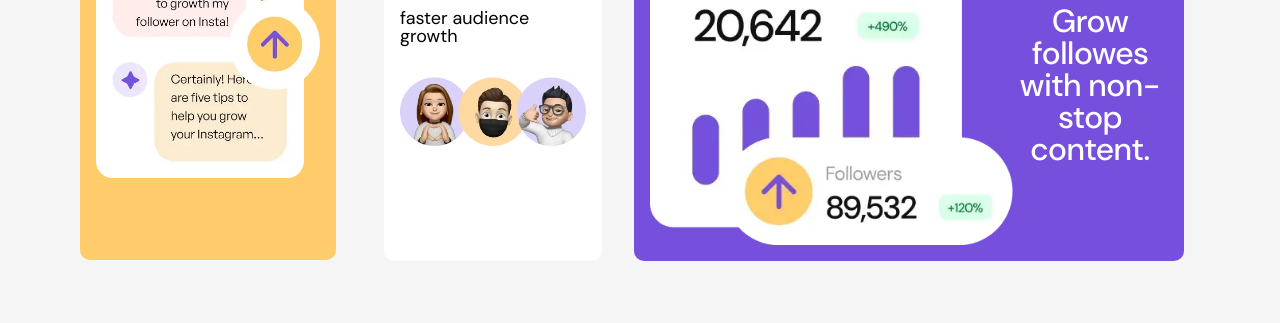
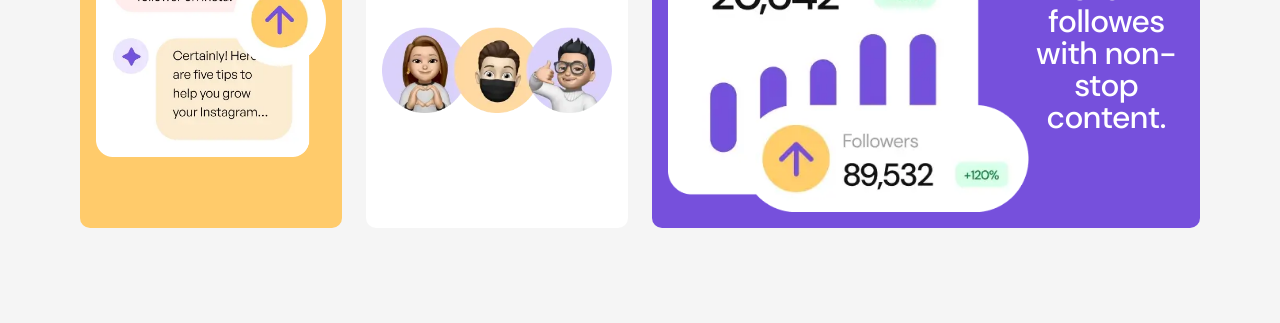
Before and after one commit to lugaria-tech/bento-grid-main, a plain HTML site: page index.html in a window 1280 px wide. Shown: the part 742-1065 px from the top of the page. After the commit the page ends 1001 px from the top, so only its background shows below. Drawn offline with Linux system fonts and the light colour scheme.

Commit message:
fixed layout inconsistencies on desktop

```diff
--- a/index.html
+++ b/index.html
@@ -51,7 +51,6 @@
         </p>
       </section>
 
-      <section class="footer">
       <section class="grow-followers bg-purple-dark border-cl">
         <img
           src="assets/images/illustration-grow-followers.webp"
@@ -67,7 +66,6 @@
           src="assets/images/illustration-audience-growth.webp"
           alt="audience-growth"
         />
-        </section>
       </section>
 
       <aside class="aside">
--- a/style.css
+++ b/style.css
@@ -202,12 +202,15 @@ body {
     gap: 10px;
   }
 
-  .footer {
-    display: flex;
+  .grow-followers {
     grid-column-start: 1;
     grid-column-end: 3;
-    gap: 10px;
-    flex-direction: row-reverse;
+    flex-direction: row;
+  }
+
+  .ai-content {
+    grid-row-start: 5;
+    grid-row-end: 7;
   }
 }
 
@@ -222,11 +225,11 @@ body {
     max-width: 90%;
     display: grid;
     grid-template-columns: repeat(4, 1fr);
-    gap: 2rem;
+    gap: 1.5rem;
     grid-template-areas:
       "aside social social schedule"
       "aside account posting schedule"
-      "aside footer footer footer";
+      "aside audience grow grow";
   }
   .social-media {
     grid-area: social;
@@ -282,7 +285,6 @@ body {
   }
 
   .aside {
-    padding-bottom: 2rem;
     grid-area: aside;
     height: 100%;
     display: flex;
@@ -292,7 +294,7 @@ body {
 
   .create-post {
     padding: 2rem;
-    height: 46%;
+    height: 47%;
     display: flex;
     flex-direction: column;
     justify-content: center;
@@ -303,7 +305,7 @@ body {
   }
 
   .ai-content {
-    height: 46%;
+    height: 47%;
   }
 
   .ai-content img {
@@ -311,14 +313,8 @@ body {
     margin-top: 2rem;
   }
 
-  .footer {
-    grid-area: footer;
-    display: flex;
-    flex-direction: row-reverse;
-    gap: 2rem;
-  }
-
   .audience-growth img {
+    grid-area: audience;
     width: 100%;
     margin-top: 2rem;
   }
```
Lines whose indentation alone changed are shown as unchanged.
